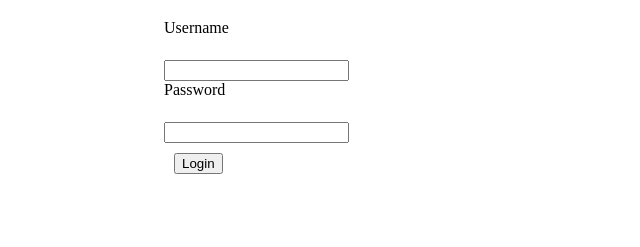
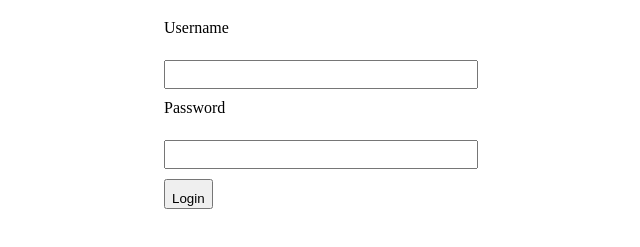
Before and after one commit to iamneo-production/efebddacfacbbaf305677620bfdbccbfebeddone, a plain HTML site: page public/index.html in a window 1280 px wide. Shown: the part 61-308 px from the top of the page, without its empty margins (326-966 px from the left). Drawn offline with Linux system fonts and the light colour scheme.

Commit message:
Backup Commit

```diff
--- a/public/style.css
+++ b/public/style.css
@@ -8,7 +8,19 @@ label{
     display: block;
     margin-bottom: 5px;
 }
+#username{
+    width: 300px;
+    padding: 5px;
+    margin-bottom: 10px;
+}
+#password{
+    width: 300px;
+    padding: 5px;
+    margin-bottom: 10px;
+}
 
 button{
-    margin: 10px;
+    padding-top: 10px;
+    padd
+
 }
```
